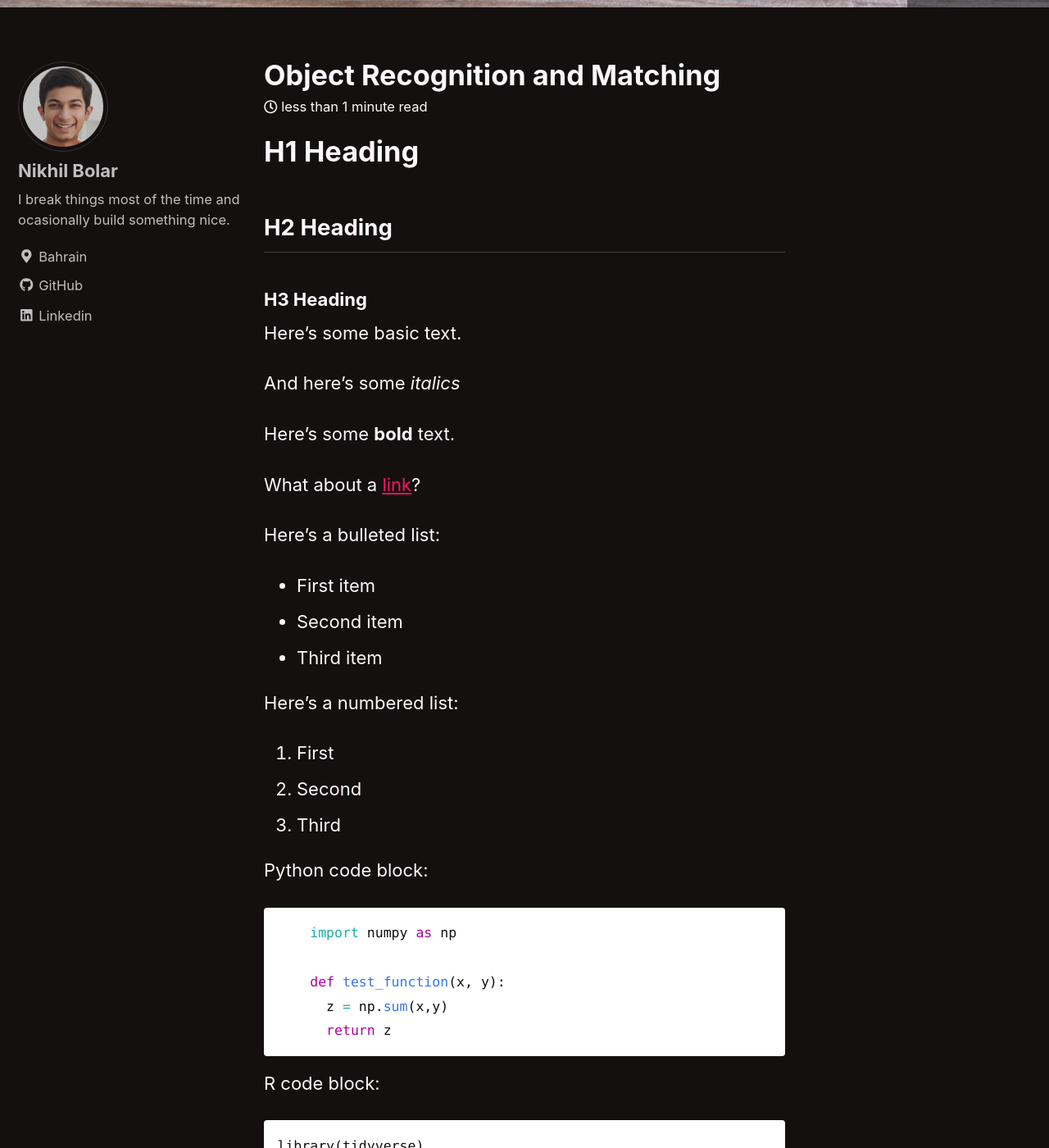
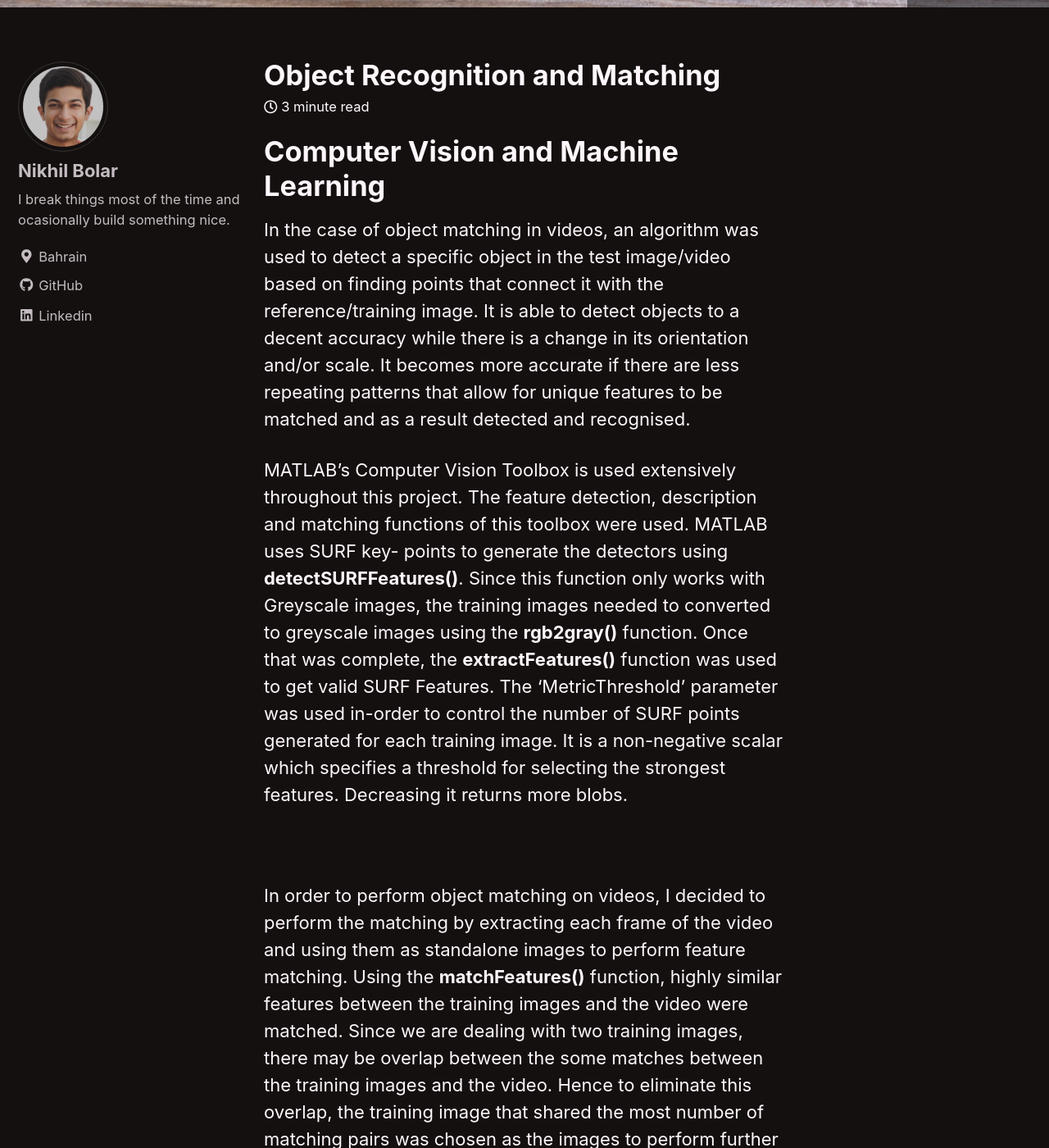
Before and after one commit to nbolar/nbolar.github.io, a Jekyll site: the page built from _posts/2018-01-20-computervision.md, in a window 1280 px wide and 1400 px high, scrolled down 649 px. Shown: the whole window at 82% size. Built offline with Jekyll 4.4.1, drawn with Linux system fonts in a browser that asks for light colours; cached includes are drawn as plain includes; some of the changed text lies outside the part shown.

Commit message:
Added Object Recognition

````diff
--- a/_posts/2018-01-20-computervision.md
+++ b/_posts/2018-01-20-computervision.md
@@ -9,56 +9,30 @@ header:
 excerpt: "Computer Vision, Object Recognition"
 ---
 
-# H1 Heading
+# Computer Vision and Machine Learning
 
-## H2 Heading
+In the case of object matching in videos, an algorithm was used to detect a specific object in the test image/video based on finding points that connect it with the reference/training image. It is able to detect objects to a decent accuracy while there is a change in its orientation and/or scale. It becomes more accurate if there are less repeating patterns that allow for unique features to be matched and as a result detected and recognised.
+<br>
 
-### H3 Heading
+MATLAB’s Computer Vision Toolbox is used extensively throughout this project. The feature detection, description and matching functions of this toolbox were used. MATLAB uses SURF key- points to generate the detectors using **detectSURFFeatures()**. Since this function only works with Greyscale images, the training images needed to converted to greyscale images using the **rgb2gray()** function. Once that was complete, the **extractFeatures()** function was used to get valid SURF Features. The ‘MetricThreshold’ parameter was used in-order to control the number of SURF points generated for each training image. It is a non-negative scalar which specifies a threshold for selecting the strongest features. Decreasing it returns more blobs.
 
-Here's some basic text.
+<br>
 
-And here's some *italics*
+In order to perform object matching on videos, I decided to perform the matching by extracting each frame of the video and using them as standalone images to perform feature matching. Using the **matchFeatures()** function, highly similar features between the training images and the video were matched. Since we are dealing with two training images, there may be overlap between the some matches between the training images and the video. Hence to eliminate this overlap, the training image that shared the most number of matching pairs was chosen as the images to perform further feature analysis on. In order to show a more accurately recognised object it was necessary to re- move the outliers present in the matching points. The estimateGeometricTransform() function was used to generate only the inliers between the training image and the corresponding video frame.
 
-Here's some **bold** text.
+<br>
 
-What about a [link](https://github.com/dataoptimal)?
+For further removal of outliers I decided to implement another check based on the number of inliers. If it was below a certain number, it was classified as a false positive and were ignored while showing the matched features montage using the **showMatchedFeatures()** function. Based on the object in the video frame, the corresponding training image would be shown along side the video frame.
 
-Here's a bulleted list:
-* First item
-+ Second item
-- Third item
+<br>
 
-Here's a numbered list:
-1. First
-2. Second
-3. Third
+Moving on towards locating and labeling the recognised object, a box was created with certain fixed dimensions. Using the transformation matrix generated by the **estimateGeometricTransform()** function, another function **transformPointsForward()** was used to transform the box’s co-ordinates into the appropriate ones pertaining to the video. This box fairly accurately tracks the recognised object throughout the frame. Alongside the box a label is shown containing the confidence percentage as well as the threshold and the octaves used. The confidence percentage is measured as the ratio of the number of inliers to the total number of matched points. This confidence interval constantly changes and reduces significantly as the orientation of the detected object in the video frame changes.
 
-Python code block:
-```python
-    import numpy as np
+<br>
 
-    def test_function(x, y):
-      z = np.sum(x,y)
-      return z
-```
 
-R code block:
-```r
-library(tidyverse)
-df <- read_csv("some_file.csv")
-head(df)
-```
+Since doing the analysis of each frame in the video was very slow, in order to speed up this process I chose to use every 4th frame to perform the analysis on. This is an arbitrary number chosen based on trial and error. When choosing a number higher than this the frames move a little too quick and there is not enough time to detect/recognize certain objects in the video frame. While using a number lower than this makes the process run a lot longer and slower. Since very little data is lost between four frames, the analysis works at a good speed while being able to perform fairly accurate detecting and matching of features.
 
-Here's some inline code `x+y`.
+**You can check out the code on [GitHub](https://github.com/nbolar/objectMatching)**
 
-<!-- Here's an image:
-<img src="{{ site.url }}{{ site.baseurl }}/images/perceptron/linsep.jpg" alt="linearly separable data">
-
-Here's another image using Kramdown:
-![alt]({{ site.url }}{{ site.baseurl }}/images/perceptron/linsep.jpg) -->
-
-Here's some math:
-
-$$z=x+y$$
-
-You can also put it inline $$z=x+y$$
+Since the Matlab code has been sectioned out, it is possible to run and advance to each section instead of running the entire program. Running the entire program will perform analysis on 4 separate video files using three different training images at different points in time as and when the section before it completes the analysis.
````
Also changed, not shown: _posts/2018-03-05-tweets.md (+1 -1 lines).
